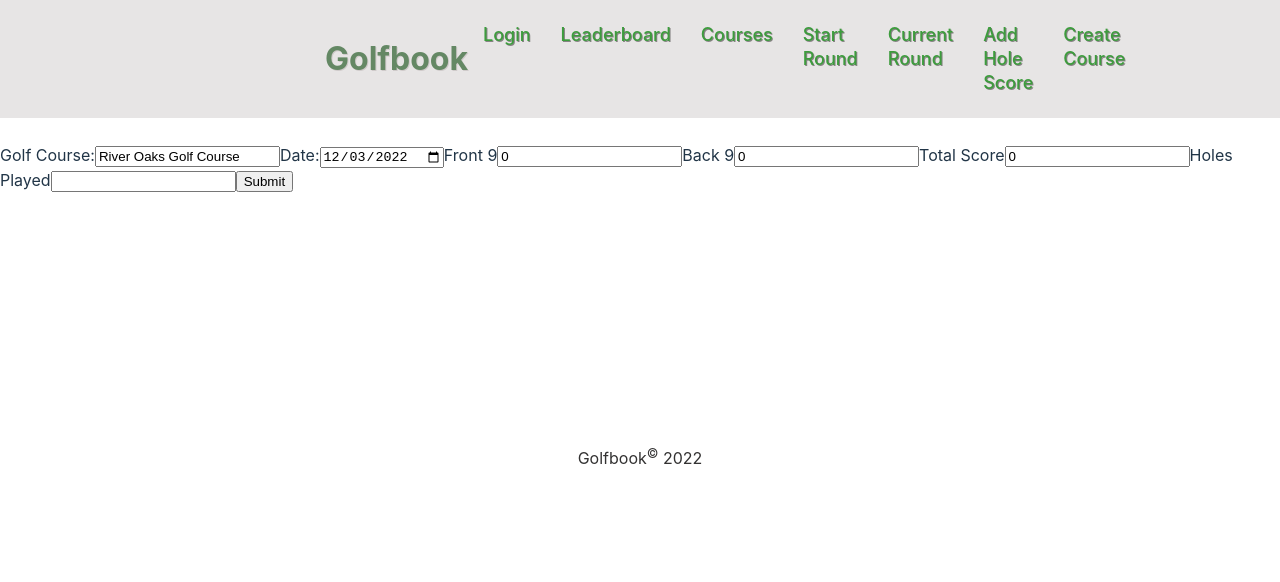
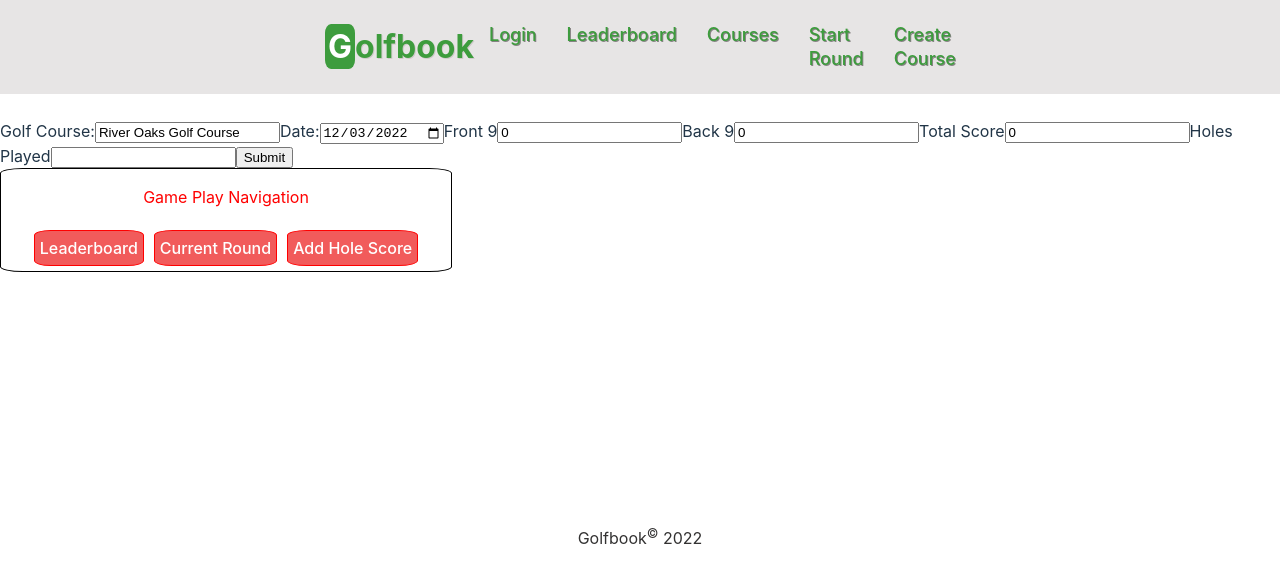
Before and after one commit to dlowry20/golfbook-ui, a React (Vite) app: page /startRound in a window 1280 px wide. Shown: the top 582 px of the page. Built offline with nearby package versions, Linux system fonts and the light colour scheme.

Commit message:
add game play nav

```diff
--- a/src/AddHoleScore.jsx
+++ b/src/AddHoleScore.jsx
@@ -2,6 +2,7 @@ import React, { useState, useEffect } from 'react';
 import axios from 'axios';
 import Header from './components/Header';
 import Footer from './components/Footer';
+import GamePlayNav from "./components/GamePlayNav";
 
 function AddHoleScore() {
 
@@ -100,6 +101,7 @@ function AddHoleScore() {
             </label>
             <input type="submit" />
         </form>
+        <GamePlayNav/>
         <Footer/>
         </>
     )
--- a/src/CurrentRound.jsx
+++ b/src/CurrentRound.jsx
@@ -4,6 +4,7 @@ import CurrentRoundHole from "./CurrentRoundHole"
 import { Outlet } from "react-router-dom"
 import Header from "./components/Header";
 import Footer from "./components/Footer";
+import GamePlayNav from "./components/GamePlayNav";
 
 function CurrentRound() {
 
@@ -58,6 +59,7 @@ function CurrentRound() {
             <div id="detail">
                 <Outlet />
             </div>
+            <GamePlayNav/>
             <Footer/>
         </>
     );
--- a/src/StartRound.jsx
+++ b/src/StartRound.jsx
@@ -2,6 +2,7 @@ import React, { useState, useEffect } from 'react';
 import axios from 'axios';
 import Header from './components/Header';
 import Footer from './components/Footer';
+import GamePlayNav from './components/GamePlayNav';
 
 
 export default function StartRound() {
@@ -60,7 +61,7 @@ export default function StartRound() {
     return (
         <>
         <Header />
-        <form onSubmit={handleSubmit}>
+        <form onSubmit={handleSubmit} className="startRoundForm">
             <label>Golf Course:
             <input
                 type="text"
@@ -109,6 +110,7 @@ export default function StartRound() {
             </label>
             <input type="submit" />
         </form>
+        <GamePlayNav />
         <Footer/>
         </>
     )
--- /dev/null
+++ b/src/components/GamePlayNav.css
@@ -0,0 +1,29 @@
+#gameNav {
+    border: 1px solid black;
+    width: 450px;
+    border-radius: 5%;
+}
+
+#gamePlay {
+    text-align: center;
+    color: red;
+}
+
+.gameNavBar {
+    display: flex;
+    align-items: center;
+    justify-content: center;
+}
+
+.game-nav-link {
+    border: 1px solid red;
+    color: #fff;
+    padding: 5px;
+    margin: 5px;
+    background-color: rgb(241, 91, 91);
+    border-radius: 15%;
+}
+
+.game-nav-link:hover {
+    background-color: rgb(233, 51, 51);
+}
--- /dev/null
+++ b/src/components/GamePlayNav.jsx
@@ -0,0 +1,20 @@
+import React, { useState } from 'react';
+import { Link } from 'react-router-dom';
+import "./Header.css";
+import "./GamePlayNav.css";
+
+
+export default function Header() {
+    return (
+    <>
+      <nav id="gameNav">
+        <p id="gamePlay">Game Play Navigation</p>
+        <div className="gameNavBar">
+            <Link to="/leaderboard"><p className="game-nav-link">Leaderboard</p></Link>
+            <Link to="/currentRound"><p className="game-nav-link">Current Round</p></Link>
+            <Link to="/addHoleScore"><p className="game-nav-link">Add Hole Score</p></Link>
+          </div>
+      </nav>
+    </>
+    )
+}
--- a/src/components/Header.css
+++ b/src/components/Header.css
@@ -12,11 +12,20 @@
 
 #logo{
     padding-right: 0;
-    color: rgb(100, 136, 100);
+    color: rgb(61, 156, 61);
     font-weight: 700;
     font-size: xx-large;
     text-shadow: 1px 1px rgb(207, 202, 202);
     margin: auto;
+}
+
+#golfbookHeaderLogo {
+    background-color: rgb(61, 156, 61);
+    padding: 3px;
+    border-radius: 20%;
+    color: #fff;
+    border-color: none;
+    text-shadow: none;
 }
 
 .nav-link {
--- a/src/components/Header.jsx
+++ b/src/components/Header.jsx
@@ -8,13 +8,11 @@ export default function Header() {
     <>
       <nav id="navbar-custom">
         <div className="navbar-Nav">
-            <p id="logo">Golfbook</p>
+            <p id="logo"><span id="golfbookHeaderLogo">G</span>olfbook</p>
             <Link to="/"><p className="nav-link">Login</p></Link>
             <Link to="/leaderboard"><p className="nav-link">Leaderboard</p></Link>
             <Link to="/courses"><p className="nav-link">Courses</p></Link>
             <Link to="/startRound"><p className="nav-link">Start Round</p></Link>
-            <Link to="/currentRound"><p className="nav-link">Current Round</p></Link>
-            <Link to="/addHoleScore"><p className="nav-link">Add Hole Score</p></Link>
             <Link to="/courses/createCourse"><p className="nav-link">Create Course</p></Link>
           </div>
       </nav>
```
